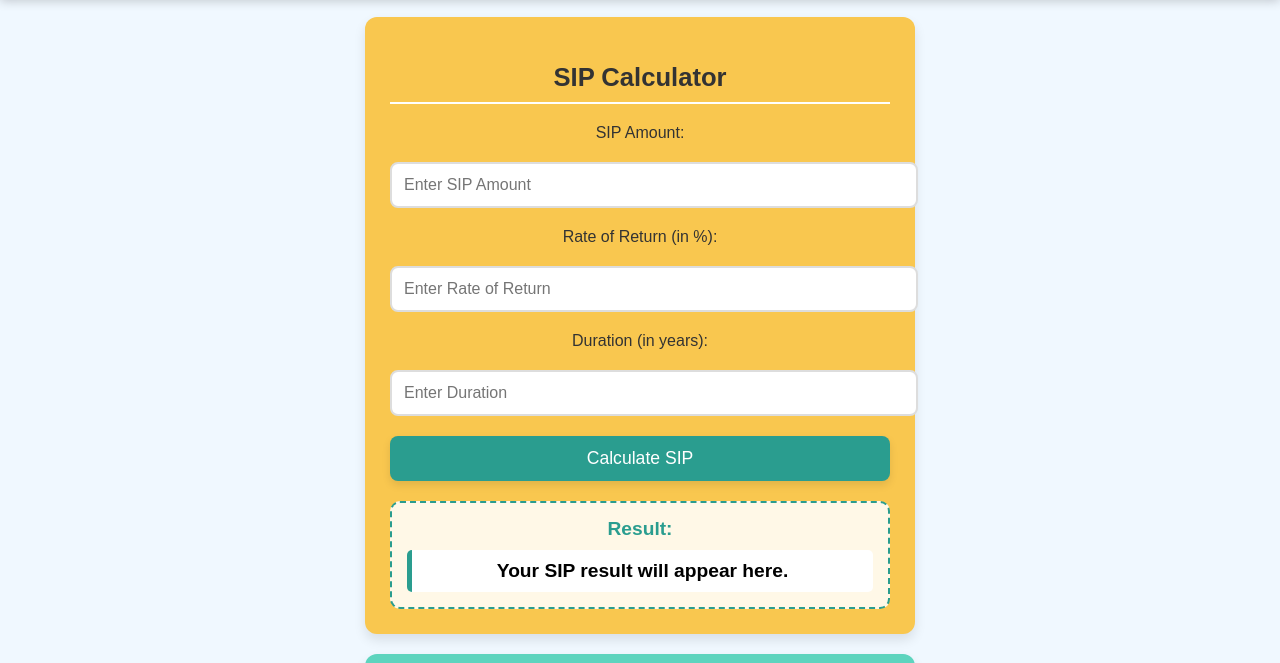
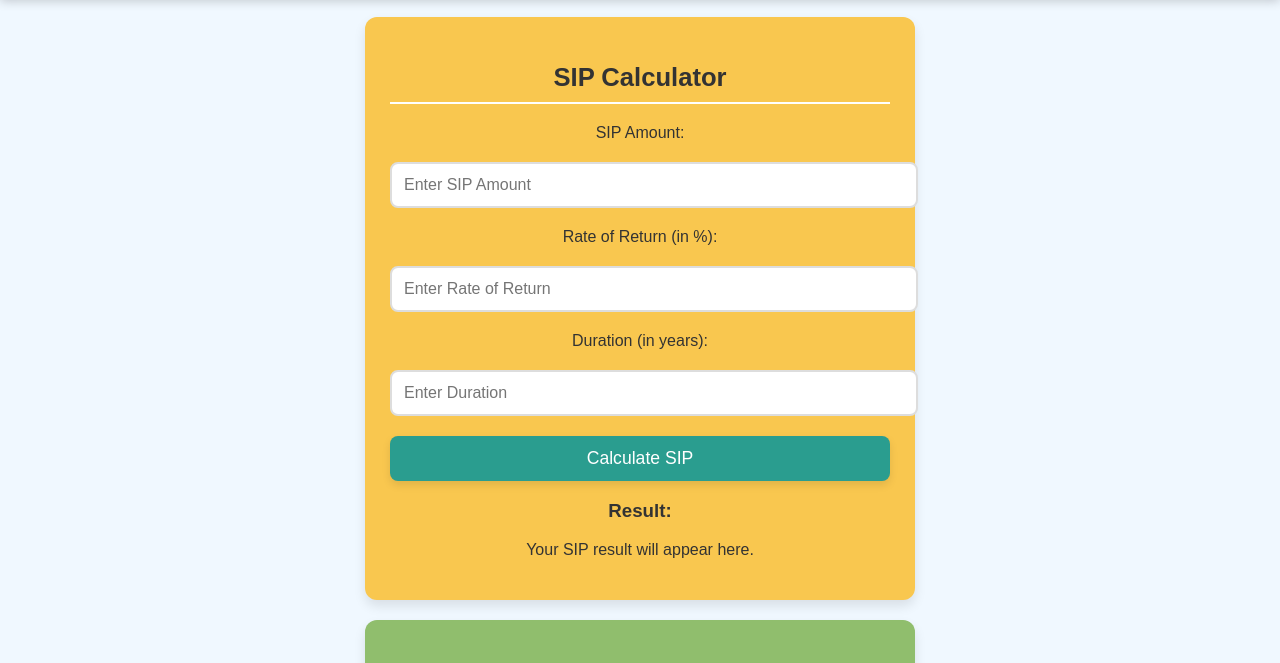
Before and after one commit to GokulanPM/website1, a plain HTML site: page index.html in a window 1280 px wide. Shown: the part 98-761 px from the top of the page. Drawn offline with Linux system fonts and the light colour scheme; a script that the page names is missing.

Commit message:
Update style.css

```diff
--- a/style.css
+++ b/style.css
@@ -31,7 +31,7 @@ h1 {
 }
 
 .inflation {
-    background-color: #5dd4be;
+    background-color: #90be6d;
 }
 
 .compound-interest {
@@ -120,37 +120,15 @@ button:hover {
     border-left: 8px solid #e76f51;
     border-radius: 5px;
     font-weight: bold;
-    display: none;
+    min-height: 1.5em;
+    transition: background 0.3s;
 }
-.result.show {
-    display: block;
+.result.placeholder {
+    color: #888;
+    background-color: #f9f9f9;
+    border-left: 8px solid #ccc;
+    font-weight: normal;
 }
 .result:hover {
     background-color: #ffe4b5;
 }
-/* Result Container Styling */
-.result-container {
-  margin-top: 20px;
-  padding: 15px;
-  background-color: #ffffffdd;
-  border-radius: 10px;
-  border: 2px dashed #2a9d8f;
-}
-
-.result-container h3 {
-  margin: 0 0 10px 0;
-  font-size: 1.2em;
-  color: #2a9d8f;
-}
-
-/* Result Paragraph */
-.result-container p {
-  background-color: #fff;
-  border-left: 5px solid #2a9d8f;
-  font-size: 1.2em;
-  margin: 0;
-  padding: 10px;
-  border-radius: 5px;
-  color: #000;
-  font-weight: bold;
-}
```
